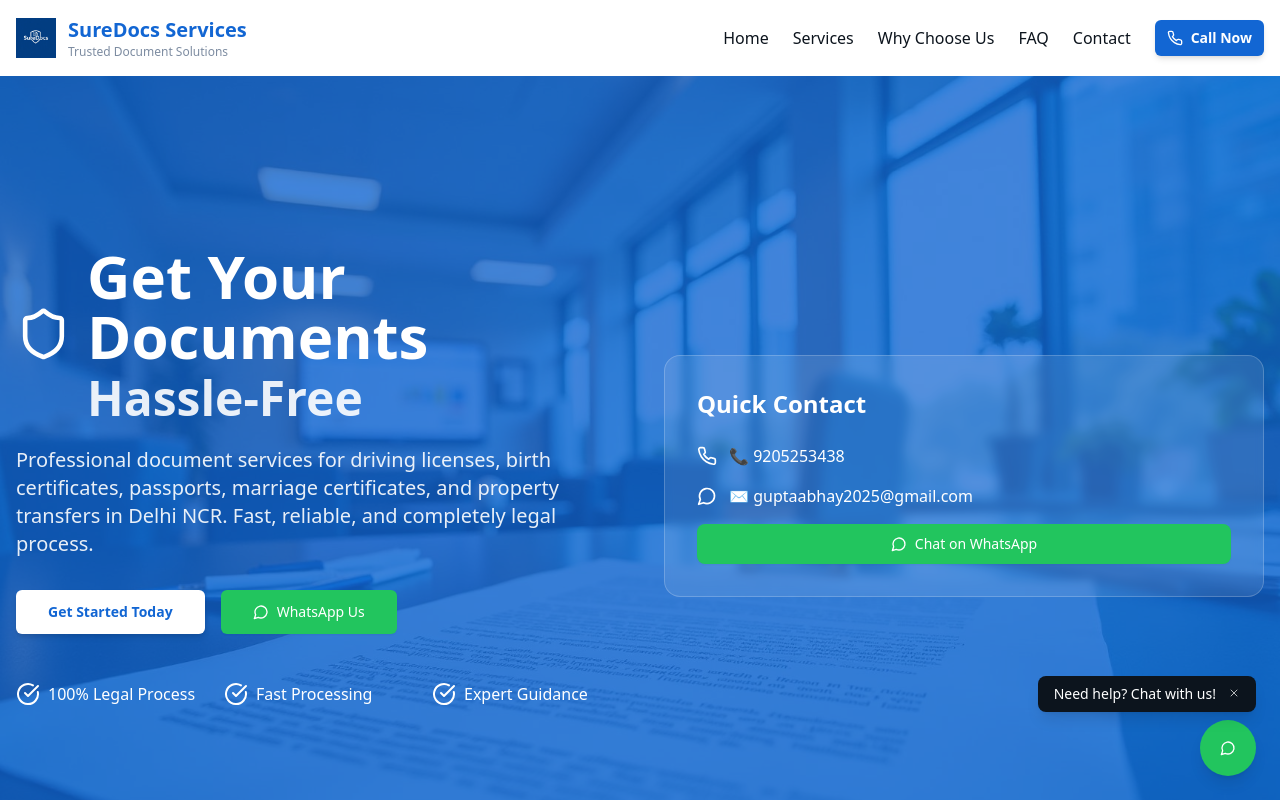
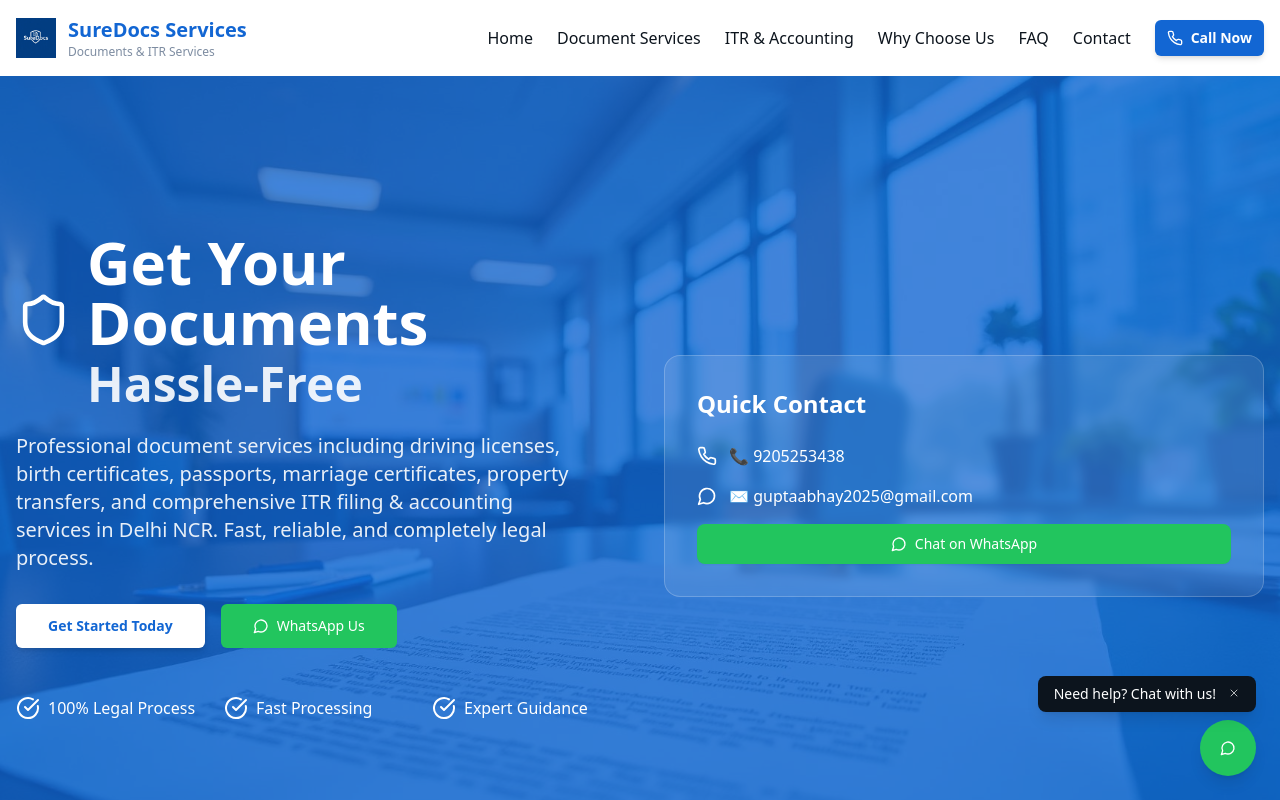
Before and after one commit to abhay0005a/suredocsservices-23, a React (Vite) app: page / in a window 1280 px wide. Shown: the top 800 px of the page. Built offline with nearby package versions, Linux system fonts and the light colour scheme.

Commit message:
Optimize website and improve SEO
Update website content and add accounting services to headers. Implement SEO optimizations.

```diff
--- a/index.html
+++ b/index.html
@@ -3,10 +3,10 @@
   <head>
     <meta charset="UTF-8" />
     <meta name="viewport" content="width=device-width, initial-scale=1.0" />
-    <title>SureDocs Services - Get Your Documents Hassle-Free | Delhi NCR | Best Document Services in Rohini</title>
-    <meta name="description" content="Professional document services in Delhi NCR. Get Driving License, Birth/Death Certificates, Passport, Marriage Certificate & Property Transfer in Rohini. Fast, legal & reliable. Call 9205253438 for expert guidance." />
+    <title>SureDocs Services - Document Services & ITR Filing in Delhi NCR | Driving License, Passport, Birth Certificate, GST, Accounting</title>
+    <meta name="description" content="Professional document services & ITR filing in Delhi NCR. Get Driving License, Birth/Death Certificates, Passport, Marriage Certificate, Property Transfer, GST Registration, TDS Filing & Accounting services in Rohini. Fast, legal & reliable. Call 9205253438." />
     <meta name="author" content="SureDocs Services" />
-    <meta name="keywords" content="document services Delhi NCR, driving license Rohini, birth certificate Delhi, passport services, marriage certificate, property transfer Rohini, MCD services, SDM services, affidavit services, vehicle RC transfer, health trade license, official documents Delhi, legal documentation services" />
+    <meta name="keywords" content="document services Delhi NCR, ITR filing Delhi, driving license Rohini, birth certificate Delhi, passport services, marriage certificate, property transfer Rohini, GST registration, TDS filing, accounting services, bookkeeping, income tax return, MSME registration, Udyam registration, MCD services, SDM services, affidavit services, vehicle RC transfer, health trade license, official documents Delhi, legal documentation services" />
     <meta name="robots" content="index, follow, max-snippet:-1, max-image-preview:large, max-video-preview:-1" />
     <meta name="googlebot" content="index, follow" />
     <link rel="canonical" href="https://suredocs-services.lovable.app/" />
@@ -27,8 +27,8 @@
     <meta name="business:contact_data:email" content="guptaabhay2025@gmail.com" />
 
     <!-- Open Graph Enhanced -->
-    <meta property="og:title" content="SureDocs Services - Professional Document Solutions in Delhi NCR" />
-    <meta property="og:description" content="Get your official documents processed quickly and legally. Expert services for Driving License, Passport, Birth Certificate, Marriage Certificate & Property Transfer in Rohini, Delhi NCR." />
+    <meta property="og:title" content="SureDocs Services - Document Services & ITR Filing in Delhi NCR" />
+    <meta property="og:description" content="Get your official documents processed quickly and legally. Expert services for Driving License, Passport, Birth Certificate, Marriage Certificate, Property Transfer, ITR Filing, GST Registration & Accounting in Rohini, Delhi NCR." />
     <meta property="og:type" content="website" />
     <meta property="og:url" content="https://suredocs-services.lovable.app/" />
     <meta property="og:image" content="https://lovable.dev/opengraph-image-p98pqg.png" />
@@ -41,8 +41,8 @@
 
     <!-- Twitter Enhanced -->
     <meta name="twitter:card" content="summary_large_image" />
-    <meta name="twitter:title" content="SureDocs Services - Document Services in Delhi NCR" />
-    <meta name="twitter:description" content="Professional document services in Delhi NCR. Driving License, Passport, Certificates & more. Fast, legal & reliable. Call 9205253438" />
+    <meta name="twitter:title" content="SureDocs Services - Document Services & ITR Filing in Delhi NCR" />
+    <meta name="twitter:description" content="Professional document services & ITR filing in Delhi NCR. Driving License, Passport, Certificates, GST, TDS, Accounting & more. Fast, legal & reliable. Call 9205253438" />
     <meta name="twitter:image" content="https://lovable.dev/opengraph-image-p98pqg.png" />
 
     <!-- Structured Data for Local Business -->
@@ -51,7 +51,7 @@
       "@context": "https://schema.org",
       "@type": "LocalBusiness",
       "name": "SureDocs Services",
-      "description": "Professional document services in Delhi NCR specializing in driving licenses, birth certificates, passport services, marriage certificates, and property transfers.",
+      "description": "Professional document services and ITR filing in Delhi NCR specializing in driving licenses, birth certificates, passport services, marriage certificates, property transfers, GST registration, TDS filing, and accounting services.",
       "url": "https://suredocs-services.lovable.app/",
       "telephone": "+919205253438",
       "email": "guptaabhay2025@gmail.com",
@@ -91,11 +91,14 @@
       ],
       "serviceType": [
         "Document Services",
+        "ITR Filing Services",
+        "Accounting Services",
         "Driving License Services",
         "Passport Services",
         "Birth Certificate Services",
         "Marriage Certificate Services",
         "Property Transfer Services",
+        "GST Registration Services",
         "Legal Documentation"
       ],
       "hasOfferCatalog": {
@@ -140,6 +143,14 @@
               "@type": "Service",
               "name": "Property Transfer Services",
               "description": "Property registration, mutation, title transfer, and legal documentation in Rohini, Delhi"
+            }
+          },
+          {
+            "@type": "Offer",
+            "itemOffered": {
+              "@type": "Service",
+              "name": "ITR Filing & Accounting Services",
+              "description": "Income Tax Return filing, GST registration, TDS filing, bookkeeping, and accounting services for individuals and businesses"
             }
           }
         ]
--- a/src/components/Header.tsx
+++ b/src/components/Header.tsx
@@ -23,7 +23,7 @@ const Header = () => {
             <img src={logoImage} alt="SureDocs Services Logo - Professional Document Services in Delhi NCR" className="h-10 w-10" itemProp="logo" />
             <div>
               <h1 className="text-xl font-bold text-primary" itemProp="name">SureDocs Services</h1>
-              <p className="text-xs text-muted-foreground" itemProp="slogan">Trusted Document Solutions</p>
+              <p className="text-xs text-muted-foreground" itemProp="slogan">Documents & ITR Services</p>
             </div>
           </div>
 
@@ -39,7 +39,13 @@ const Header = () => {
               onClick={() => scrollToSection("services")}
               className="text-foreground hover:text-primary transition-colors"
             >
-              Services
+              Document Services
+            </button>
+            <button
+              onClick={() => scrollToSection("itr-services")}
+              className="text-foreground hover:text-primary transition-colors"
+            >
+              ITR & Accounting
             </button>
             <button
               onClick={() => scrollToSection("why-choose-us")}
@@ -93,7 +99,13 @@ const Header = () => {
               onClick={() => scrollToSection("services")}
               className="block w-full text-left text-foreground hover:text-primary transition-colors py-2"
             >
-              Services
+              Document Services
+            </button>
+            <button
+              onClick={() => scrollToSection("itr-services")}
+              className="block w-full text-left text-foreground hover:text-primary transition-colors py-2"
+            >
+              ITR & Accounting
             </button>
             <button
               onClick={() => scrollToSection("why-choose-us")}
--- a/src/components/Hero.tsx
+++ b/src/components/Hero.tsx
@@ -44,8 +44,9 @@ const Hero = () => {
             </div>
 
             <p className="text-xl text-white/90 mb-8 max-w-xl mx-auto lg:mx-0" itemProp="description">
-              Professional document services for driving licenses, birth certificates, passports,
-              marriage certificates, and property transfers in Delhi NCR. Fast, reliable, and completely legal process.
+              Professional document services including driving licenses, birth certificates, passports,
+              marriage certificates, property transfers, and comprehensive ITR filing & accounting services in Delhi NCR.
+              Fast, reliable, and completely legal process.
             </p>
 
             <div className="flex flex-col sm:flex-row gap-4 justify-center lg:justify-start">
```
Also changed, not shown: 1 other file (tests, documents, lock files or other folders).
